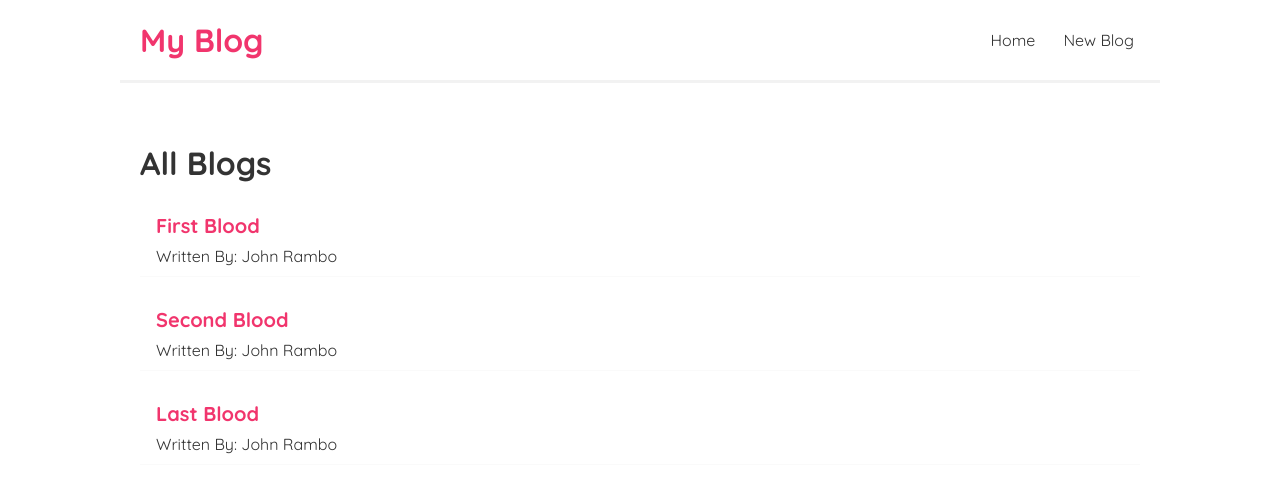
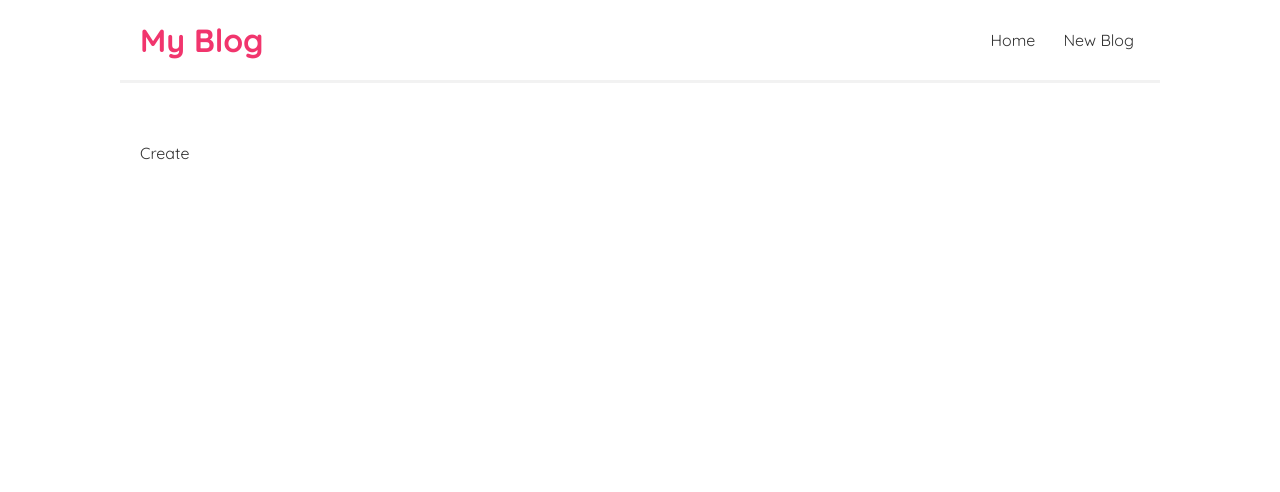
Before and after one commit to Paul-Nathan/BlogWebApp, a React (Create React App) app: page /Create in a window 1280 px wide. Shown: the top 492 px of the page. Built offline with nearby package versions, Linux system fonts and the light colour scheme; data requests are answered from the project's data file.

Commit message:
Browser Router implementation from Home to New Blog

```diff
--- a/src/App.js
+++ b/src/App.js
@@ -1,15 +1,27 @@
 import Navbar from "./Components/Navbar";
 import Home from "./Components/Home";
-
+import {BrowserRouter as Router, Route, Switch} from "react-router-dom";
+import Create from './Components/Create';
 
 function App() {
   return (
-    <div className="App">
+    <Router>
+      <div className="App">
      <Navbar/>
      <div className="content">
-      <Home/>
+      <Switch>
+        <Route exact path='/'>
+            <Home/>
+        </Route>
+        <Route path='/Create'>
+            <Create/>
+        </Route>
+
+      </Switch>
     </div>
     </div>
+    </Router>
+
   );
 }
 
--- /dev/null
+++ b/src/Components/Create.js
@@ -0,0 +1,9 @@
+import React from 'react'
+
+function Create() {
+  return (
+    <div>Create</div>
+  )
+}
+
+export default Create
--- a/src/Components/Navbar.js
+++ b/src/Components/Navbar.js
@@ -1,12 +1,13 @@
 import React from 'react'
+import {Link} from 'react-router-dom'
 
 export default function Navbar() {
   return (
     <div className='navbar'>
         <h1>My Blog</h1>
         <div className='links'>
-            <a href="/">Home</a>
-            <a href="/create">New Blog</a>
+            <Link to="/">Home</Link>
+            <Link to="/create">New Blog</Link>
         </div>
 
     </div>
```
